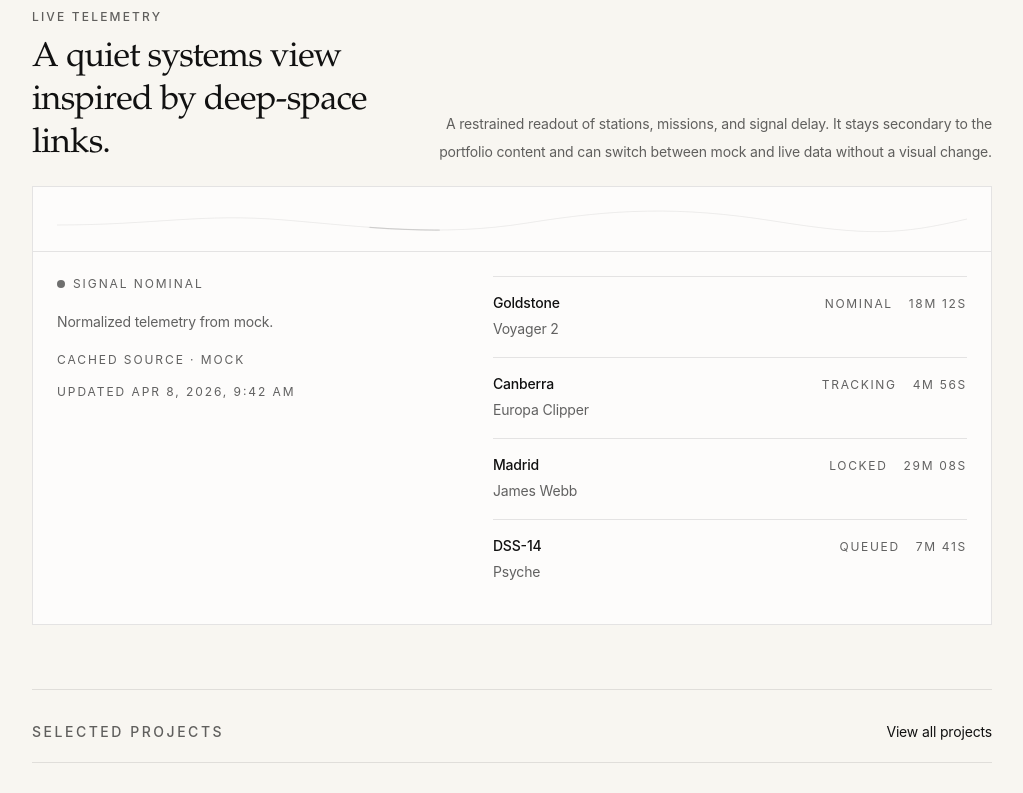
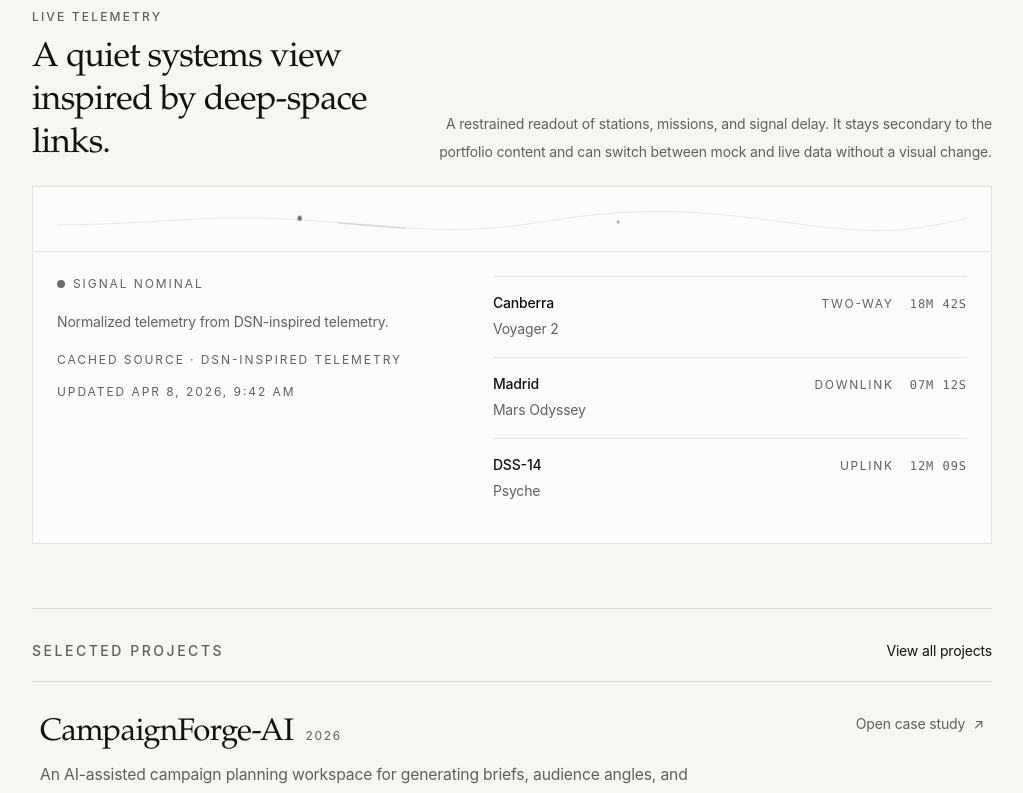
Before and after one commit to Peippo1/portfolio-site, a Next.js app: page / in a window 1280 px wide. Shown: the part 577-1370 px from the top of the page, without its empty margins (128-1151 px from the left). Built offline with nearby package versions, Linux system fonts and the light colour scheme.

Commit message:
Add homepage + featured projects

```diff
--- a/src/components/home/live-telemetry.tsx
+++ b/src/components/home/live-telemetry.tsx
@@ -3,13 +3,14 @@
 import { useEffect, useState } from "react";
 import {
   mockTelemetryFeed,
-  normalizeTelemetryFeed,
-  type TelemetryFeed,
+  type TelemetryResponse,
 } from "@/lib/telemetry";
+import { TelemetryLine } from "@/components/home/telemetry-line";
+import { TelemetryList } from "@/components/home/telemetry-list";
 
 type TelemetryState = {
   status: "loading" | "success" | "fallback";
-  feed: TelemetryFeed;
+  feed: TelemetryResponse;
   note?: string;
 };
 
@@ -18,55 +19,6 @@
     dateStyle: "medium",
     timeStyle: "short",
   }).format(new Date(value));
-}
-
-function TelemetrySweep() {
-  return (
-    <svg
-      aria-hidden="true"
-      viewBox="0 0 1200 56"
-      preserveAspectRatio="none"
-      className="h-14 w-full"
-    >
-      <path
-        d="M0 30 C 130 30, 190 18, 300 25 S 505 42, 620 28 S 820 11, 945 26 S 1110 40, 1200 24"
-        fill="none"
-        stroke="rgba(17, 17, 17, 0.08)"
-        strokeWidth="1"
-      />
-      <path
-        d="M0 30 C 130 30, 190 18, 300 25 S 505 42, 620 28 S 820 11, 945 26 S 1110 40, 1200 24"
-        fill="none"
-        stroke="rgba(17, 17, 17, 0.34)"
-        strokeLinecap="round"
-        strokeWidth="1.25"
-        strokeDasharray="92 1180"
-        className="motion-reduce:hidden motion-safe:animate-[telemetry-sweep_18s_linear_infinite]"
-      />
-    </svg>
-  );
-}
-
-function TelemetrySkeleton() {
-  return (
-    <div className="divide-y divide-[var(--color-border)] border-t border-[var(--color-border)]">
-      {Array.from({ length: 4 }).map((_, index) => (
-        <div
-          key={index}
-          className="grid gap-3 py-4 sm:grid-cols-[minmax(0,1fr)_auto] sm:items-baseline"
-        >
-          <div className="space-y-2">
-            <div className="h-3.5 w-28 rounded-full bg-black/5" />
-            <div className="h-3.5 w-3/4 rounded-full bg-black/5" />
-          </div>
-          <div className="flex gap-3 sm:justify-end">
-            <div className="h-3.5 w-16 rounded-full bg-black/5" />
-            <div className="h-3.5 w-20 rounded-full bg-black/5" />
-          </div>
-        </div>
-      ))}
-    </div>
-  );
 }
 
 export function LiveTelemetry() {
@@ -86,16 +38,14 @@
         }
 
         const data = await response.json();
-        const feed = normalizeTelemetryFeed(data);
-
-        if (!feed) {
+        if (!data || typeof data !== "object" || !("items" in data)) {
           throw new Error("Telemetry payload invalid");
         }
 
         if (active) {
           setState({
             status: "success",
-            feed,
+            feed: data as TelemetryResponse,
           });
         }
       } catch {
@@ -103,7 +53,7 @@
           setState({
             status: "fallback",
             feed: mockTelemetryFeed,
-            note: "Live endpoint unavailable. Showing the local sweep.",
+            note: "Telemetry temporarily unavailable.",
           });
         }
       }
@@ -151,7 +101,7 @@
         aria-live="polite"
       >
         <div className="border-b border-[var(--color-border)] px-4 pt-2 sm:px-6">
-          <TelemetrySweep />
+          <TelemetryLine loading={state.status === "loading"} />
         </div>
 
         <div className="grid gap-6 px-4 py-5 sm:px-6 sm:py-6 lg:grid-cols-[minmax(0,0.92fr)_minmax(0,1.08fr)] lg:gap-8">
@@ -193,32 +143,10 @@
           </div>
 
           <div className="min-w-0">
-            {state.status === "loading" ? (
-              <TelemetrySkeleton />
-            ) : (
-              <div className="divide-y divide-[var(--color-border)] border-t border-[var(--color-border)]">
-                {state.feed.items.slice(0, 5).map((item) => (
-                  <article
-                    key={`${item.station}-${item.mission}`}
-                    className="grid gap-3 py-4 sm:grid-cols-[minmax(0,1fr)_auto] sm:items-baseline"
-                  >
-                    <div className="min-w-0">
-                      <p className="text-sm font-medium text-[var(--color-text)]">
-                        {item.station}
-                      </p>
-                      <p className="mt-1 text-sm leading-6 text-[var(--color-muted)]">
-                        {item.mission}
-                      </p>
-                    </div>
-
-                    <div className="flex flex-wrap items-center gap-x-4 gap-y-1 text-xs tracking-[0.14em] text-[var(--color-muted)] uppercase sm:justify-end">
-                      <span>{item.status}</span>
-                      <span>{item.signalTime}</span>
-                    </div>
-                  </article>
-                ))}
-              </div>
-            )}
+            <TelemetryList
+              loading={state.status === "loading"}
+              feed={state.status === "loading" ? undefined : state.feed}
+            />
           </div>
         </div>
       </div>
--- /dev/null
+++ b/src/components/home/telemetry-line.tsx
@@ -0,0 +1,60 @@
+type TelemetryLineProps = {
+  className?: string;
+  loading?: boolean;
+};
+
+export function TelemetryLine({
+  className = "",
+  loading = false,
+}: TelemetryLineProps) {
+  return (
+    <svg
+      aria-hidden="true"
+      viewBox="0 0 1200 58"
+      preserveAspectRatio="none"
+      className={`h-14 w-full ${className}`.trim()}
+    >
+      <path
+        d="M0 31 C 120 31, 190 20, 305 25 S 515 44, 630 29 S 820 13, 948 27 S 1115 40, 1200 24"
+        fill="none"
+        stroke="rgba(17, 17, 17, 0.1)"
+        strokeWidth="1"
+      />
+      <path
+        d="M0 31 C 120 31, 190 20, 305 25 S 515 44, 630 29 S 820 13, 948 27 S 1115 40, 1200 24"
+        fill="none"
+        stroke={loading ? "rgba(17, 17, 17, 0.16)" : "rgba(17, 17, 17, 0.34)"}
+        strokeLinecap="round"
+        strokeWidth="1.25"
+        strokeDasharray="88 1192"
+        className={
+          loading
+            ? ""
+            : "motion-reduce:hidden motion-safe:animate-[telemetry-sweep_20s_linear_infinite]"
+        }
+      />
+      <circle
+        cx="320"
+        cy="24"
+        r="2.75"
+        fill={loading ? "rgba(17, 17, 17, 0.28)" : "rgba(17, 17, 17, 0.62)"}
+        className={
+          loading
+            ? ""
+            : "motion-reduce:hidden motion-safe:animate-[telemetry-node_20s_ease-in-out_infinite]"
+        }
+      />
+      <circle
+        cx="740"
+        cy="28"
+        r="1.75"
+        fill={loading ? "rgba(17, 17, 17, 0.22)" : "rgba(17, 17, 17, 0.38)"}
+        className={
+          loading
+            ? ""
+            : "motion-reduce:hidden motion-safe:animate-[telemetry-node_20s_ease-in-out_infinite] [animation-delay:7s]"
+        }
+      />
+    </svg>
+  );
+}
--- /dev/null
+++ b/src/components/home/telemetry-list.tsx
@@ -0,0 +1,60 @@
+import type { TelemetryFeed } from "@/lib/telemetry";
+
+type TelemetryListProps = {
+  feed?: TelemetryFeed;
+  loading?: boolean;
+};
+
+function TelemetryRowSkeleton() {
+  return (
+    <div className="grid gap-3 py-4 sm:grid-cols-[minmax(0,1fr)_auto] sm:items-baseline">
+      <div className="space-y-2">
+        <div className="h-3.5 w-24 rounded-full bg-black/5" />
+        <div className="h-3.5 w-3/5 rounded-full bg-black/5" />
+      </div>
+      <div className="flex gap-3 sm:justify-end">
+        <div className="h-3.5 w-16 rounded-full bg-black/5" />
+        <div className="h-3.5 w-20 rounded-full bg-black/5" />
+      </div>
+    </div>
+  );
+}
+
+export function TelemetryList({ feed, loading = false }: TelemetryListProps) {
+  if (loading || !feed) {
+    return (
+      <div className="divide-y divide-[var(--color-border)] border-t border-[var(--color-border)]">
+        {Array.from({ length: 3 }).map((_, index) => (
+          <TelemetryRowSkeleton key={index} />
+        ))}
+      </div>
+    );
+  }
+
+  return (
+    <div className="divide-y divide-[var(--color-border)] border-t border-[var(--color-border)]">
+      {feed.items.slice(0, 5).map((item) => (
+        <article
+          key={`${item.station}-${item.mission}`}
+          className="grid gap-3 py-4 transition-colors duration-150 hover:bg-black/[0.012] sm:grid-cols-[minmax(0,1fr)_auto] sm:items-baseline"
+        >
+          <div className="min-w-0">
+            <p className="text-sm font-medium text-[var(--color-text)]">
+              {item.station}
+            </p>
+            <p className="mt-1 text-sm leading-6 text-[var(--color-muted)]">
+              {item.mission}
+            </p>
+          </div>
+
+          <div className="flex flex-wrap items-center gap-x-4 gap-y-1 text-xs tracking-[0.14em] text-[var(--color-muted)] uppercase sm:justify-end">
+            <span>{item.status}</span>
+            <span className="font-mono tabular-nums tracking-[0.08em]">
+              {item.signalTime}
+            </span>
+          </div>
+        </article>
+      ))}
+    </div>
+  );
+}
--- a/src/lib/telemetry-server.ts
+++ b/src/lib/telemetry-server.ts
@@ -1,6 +1,11 @@
 import "server-only";
 
-import { mockTelemetryFeed, normalizeTelemetryCollection, normalizeTelemetryFeed, type TelemetryFeed } from "@/lib/telemetry";
+import {
+  mockTelemetryFeed,
+  normalizeTelemetryCollection,
+  normalizeTelemetryFeed,
+  type TelemetryResponse,
+} from "@/lib/telemetry";
 
 const telemetrySourceLabel =
   process.env.TELEMETRY_SOURCE_LABEL?.trim() || "nasa-jpl";
@@ -9,9 +14,9 @@
 function buildTelemetryFeed(
   source: string,
   isLive: boolean,
-  items: TelemetryFeed["items"],
+  items: TelemetryResponse["items"],
   updatedAt = new Date().toISOString()
-): TelemetryFeed {
+): TelemetryResponse {
   return {
     updatedAt,
     source,
@@ -20,7 +25,7 @@
   };
 }
 
-export async function fetchTelemetryFeed(): Promise<TelemetryFeed> {
+export async function fetchTelemetryFeed(): Promise<TelemetryResponse> {
   if (!telemetrySourceUrl) {
     return mockTelemetryFeed;
   }
--- a/src/lib/telemetry.ts
+++ b/src/lib/telemetry.ts
@@ -12,6 +12,8 @@
   items: TelemetryItem[];
 };
 
+export type TelemetryResponse = TelemetryFeed;
+
 type TelemetryShape = {
   updatedAt?: unknown;
   source?: unknown;
@@ -21,32 +23,26 @@
 
 export const mockTelemetryFeed: TelemetryFeed = {
   updatedAt: "2026-04-08T09:42:00Z",
-  source: "mock",
+  source: "DSN-inspired telemetry",
   isLive: false,
   items: [
     {
-      station: "Goldstone",
+      station: "Canberra",
       mission: "Voyager 2",
-      status: "Nominal",
-      signalTime: "18m 12s",
-    },
-    {
-      station: "Canberra",
-      mission: "Europa Clipper",
-      status: "Tracking",
-      signalTime: "4m 56s",
+      status: "Two-way",
+      signalTime: "18m 42s",
     },
     {
       station: "Madrid",
-      mission: "James Webb",
-      status: "Locked",
-      signalTime: "29m 08s",
+      mission: "Mars Odyssey",
+      status: "Downlink",
+      signalTime: "07m 12s",
     },
     {
       station: "DSS-14",
       mission: "Psyche",
-      status: "Queued",
-      signalTime: "7m 41s",
+      status: "Uplink",
+      signalTime: "12m 09s",
     },
   ],
 };
```
